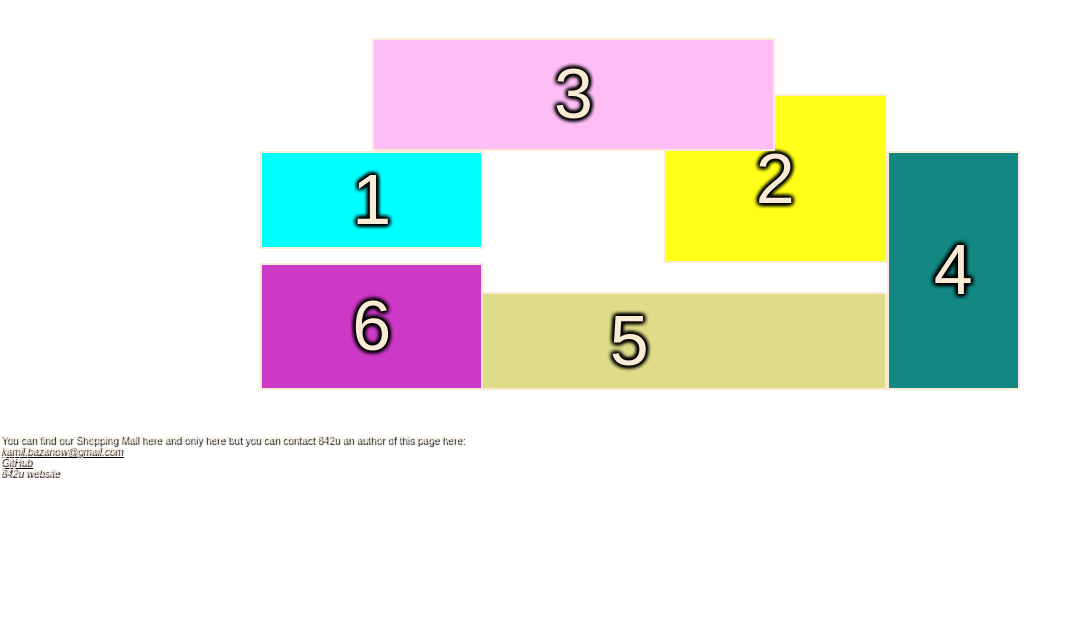
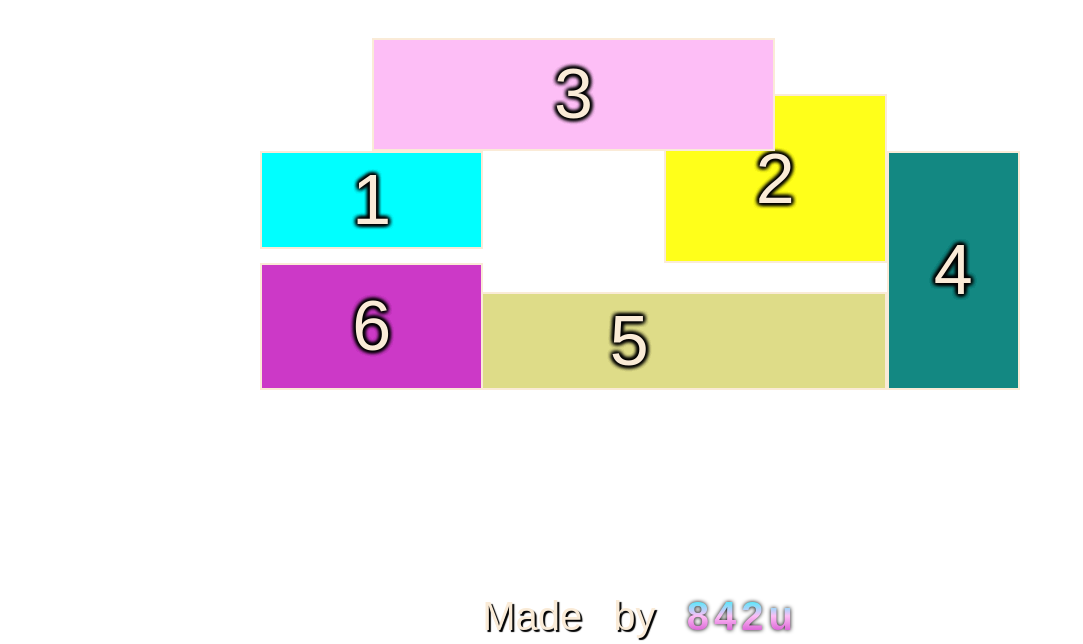
Before and after one commit to 842u/shopping-mall, a plain HTML site: page index.html in a window 1280 px wide. Shown: the part 1815-2459 px from the top of the page, without its empty margins (0-1083 px from the left). Before the commit the page ends 2293 px from the top, so only its background shows below. Drawn offline with Linux system fonts and the light colour scheme; a web font is replaced by a local one.

Commit message:
add footer

```diff
--- a/index.html
+++ b/index.html
@@ -8,6 +8,7 @@
   <link rel="preconnect" href="https://fonts.googleapis.com">
   <link rel="preconnect" href="https://fonts.gstatic.com" crossorigin>
   <link href="https://fonts.googleapis.com/css2?family=Dorsa&family=Neonderthaw&display=swap" rel="stylesheet">
+  <script src="https://kit.fontawesome.com/03356c1aee.js" crossorigin="anonymous"></script>
   <title>Shopping Mall</title>
 </head>
 <body>
@@ -88,12 +89,12 @@
     </section>
   </main>
 
-  <footer id="contact">
-    <p>You can find our Shopping Mall here and only here but you can contact 842u an author of this page here:</p>
-    <address>
-      <a href="mailto:kamil.bazanow@gmail.com">kamil.bazanow@gmail.com</a><br>
-      <a href="https://github.com/842u" target="_blank">GitHub</a><br>
-      <a href="https://842u.github.io" target="_blank">842u website</a>
+  <footer class="footer" id="contact">
+    <p class="footer__desc">Made by <span class="footer__signature">842u</span></p>
+    <address class="footer__address">
+      <a class="footer__link" href="mailto:kamil.bazanow@gmail.com"><i class="fa-solid fa-envelope"></i>kamil.bazanow@gmail.com</a><br>
+      <a class="footer__link" href="https://github.com/842u" target="_blank"><i class="fa-brands fa-github"></i>GitHub</a><br>
+      <a class="footer__link" href="https://842u.github.io" target="_blank"><i class="fa-solid fa-globe"></i>842u website</a>
     </address>
   </footer>
 </body>
--- a/styles.css
+++ b/styles.css
@@ -250,10 +250,10 @@ html {
 3.3 SECTION MAP
 ========== */
 .section_map .section__content {
+  overflow: hidden;
   display: flex;
   justify-content: center;
   align-content: center;
-  overflow: hidden;
   height: 50vh;
 }
 
@@ -328,3 +328,47 @@ html {
 
   background-color: var(--color-neon-3);
 }
+
+/* ==========
+4. FOOTER
+========== */
+.footer {
+  overflow: hidden;
+  width: 100%;
+  margin-top: 15rem;
+  padding: 1rem;
+
+  backdrop-filter: blur(var(--blur-elements));
+}
+
+.footer__desc {
+  font-size: 4rem;
+  text-align: center;
+  word-spacing: 2rem;
+}
+
+.footer__signature {
+  font-size: 4rem;
+  font-weight: bolder;
+  letter-spacing: 0.5rem;
+  color: transparent;
+
+  background: linear-gradient(rgba(0,255,255,1) 0%, rgba(253,190,246,1) 50%, rgba(204,57,199,1) 100%);
+  background-clip: text;
+  -webkit-background-clip: text;
+  text-shadow: none;
+  filter: drop-shadow(0 0 2px black);
+}
+
+.footer__link {
+  font-size: 4rem;
+  font-style: normal;
+  text-decoration: none;
+  letter-spacing: 0.3rem;
+}
+
+.fa-brands,
+.fa-solid {
+  font-size: 3rem;
+  padding-right: 1rem;
+}
```
Lines whose indentation alone changed are shown as unchanged.
